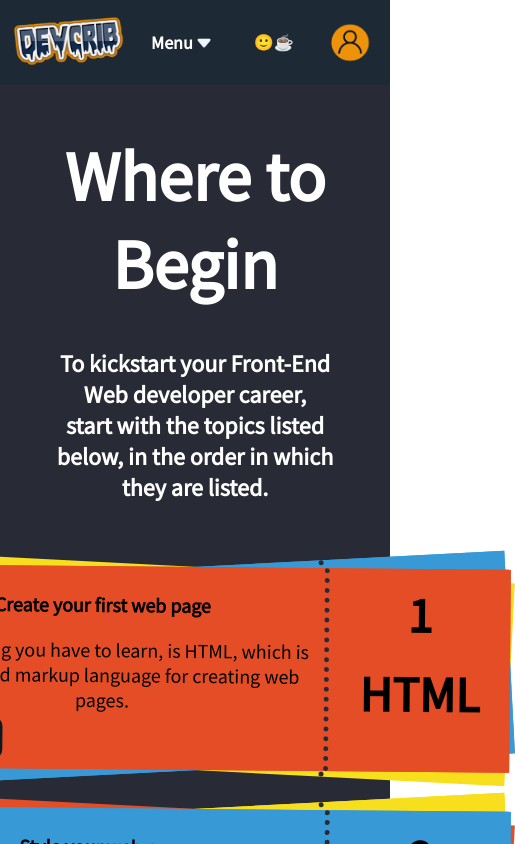
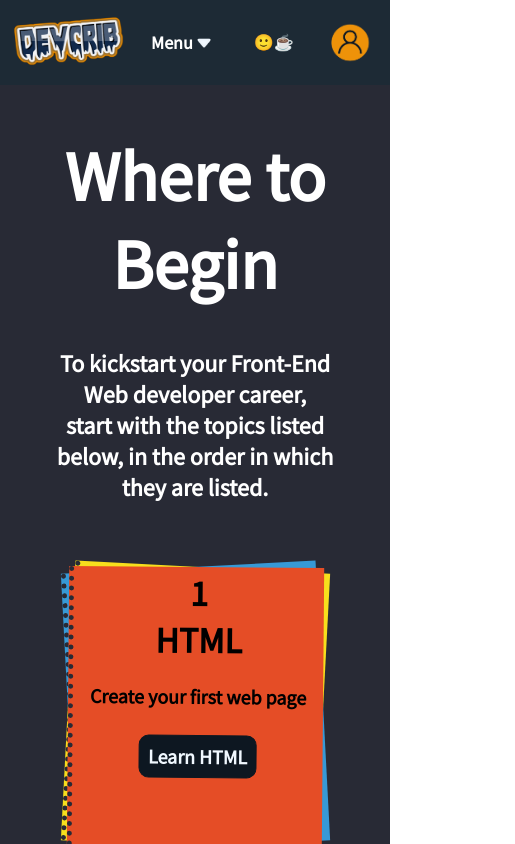
Before and after one commit to michaelo-o/devcribold, a Next.js app: page /infographics/wheretobegin in a window 390 px wide. Shown: the top 844 px of the page, 515 px wide, since content can reach past the window. Built offline with nearby package versions, Linux system fonts and the light colour scheme.

Commit message:
finallyohhhhhh

```diff
--- a/pages/infographics/wheretobegin.js
+++ b/pages/infographics/wheretobegin.js
@@ -24,7 +24,7 @@ const WheretoBegin = () => {
                 <div className={styles.w2bhtml}>
                     <div className={styles.hticketcontainer1}>
                         <div className={styles.w2bhtmlticket}>
-                            <p> </p>
+                            <p> &#32; </p>
                         </div>
                         <div className={styles.w2bhtmlticket2}>
                             <p> </p>
@@ -50,6 +50,10 @@ const WheretoBegin = () => {
                         <div className={styles.w2bhtmlticket6}>
                             <h1>1</h1>
                             <h1>HTML</h1>
+                            <h3>Create your first web page</h3>
+                            <Link href="#">
+                                <a> <h4>Learn HTML</h4></a>
+                            </Link>
                         </div>
                     </div>
                 </div>
@@ -82,6 +86,10 @@ const WheretoBegin = () => {
                         <div className={styles.w2bcssticket6}>
                             <h1>2</h1>
                             <h1>CSS</h1>
+                            <h3>Style your web page</h3>
+                            <Link href="#">
+                                <a> <h4>Learn CSS</h4></a>
+                            </Link>
                         </div>
                     </div>
                 </div>
@@ -114,6 +122,10 @@ const WheretoBegin = () => {
                         <div className={styles.w2bjsticket6}>
                             <h1 style={{ fontSize: "50px" }}>3</h1>
                             <h1>JavaScript</h1>
+                            <h3>Make your web page interactive</h3>
+                            <Link href="#">
+                                <a> <h4>Learn JavaScript</h4></a>
+                            </Link>
                         </div>
                     </div>
                 </div>
--- a/styles/globals.css
+++ b/styles/globals.css
@@ -396,7 +396,7 @@ body {
 }
 
 
-/* MOBILE STYLING!!!!!!!!!!!!!!!!!!!!!!!!!!!!!!!!!!!!!!!!!!!!!!!!!!!!!!!!!!!!!!!!!!!!!!!!!!!!!!!!!!!! */
+/* MOBILE STYLING!!!!!!!!!!!!!!!!!!!!!!!!!!!!!!!!!!!!!!!!!!!!!!!!!!!!!!!!!!!!!!!!!!!!!!!!!!!!!!!!!!!!!!!!!!!!!!!!!! */
 @media only screen and (max-width: 700px) {
   body {
     width: 100%;
@@ -502,12 +502,7 @@ body {
     color: #0d1721;
   }
 
-  .rightlearncss h1 {
-    font-size: 80px;
-    line-height: 1.5;
-  }
-
-  .leftlearnhtml h1 {
+  .rightlearncss h1, .leftlearnhtml h1 {
     font-size: 80px;
     line-height: 1.5;
   }
@@ -515,17 +510,13 @@ body {
 
 /* to start diplaying none */
 @media only screen and (max-width: 850px) {
+
+  .rightlearnjs,
+  .leftlearncss,
   .rightlearnhtml {
     display: none;
   }
 
-  .rightlearnjs {
-    display: none;
-  }
-
-  .leftlearncss {
-    display: none;
-  }
 
 }
 
@@ -538,11 +529,7 @@ body {
     line-height: 1.5;
   }
 
-  .rightlearncss h1 {
-    font-size: 60px;
-    line-height: 1.5;
-  }
-
+  .rightlearncss h1,
   .leftlearnhtml h1 {
     font-size: 60px;
     line-height: 1.5;
--- a/styles/navbar.module.css
+++ b/styles/navbar.module.css
@@ -183,38 +183,26 @@
 
 /* mobile styling display none */
 
-.mobilenavstuff {
-    display: none;
-}
-
-.mobileinnertutm {
-    display: none;
-}
-
-.mobileinouter {
-    display: none;
-}
-
-.mobilelogin {
-    display: none;
-}
-
+.mobilenavstuff,
+.mobileinnertutm,
+.mobileinouter,
+.mobilelogin,
 .mobiletutmodal {
     display: none;
 }
 
 
-/* MOBILE STYLING!!!!!!!!!!!!!!!!!!!!!!!!!!!!!!!!!!!!!!!!!!!!!!!!!!!!!!!!!!!!!!!!!!!!!!!!!!!!!!!!!!!! */
+/* MOBILE STYLING!!!!!!!!!!!!!!!!!!!!!!!!!!!!!!!!!!!!!!!!!!!!!!!!!!!!!!!!!!!!!!!!!!!!!!!!!!!!!!!!!!!!!!!!!!!!!!!!!!!!! */
 
 @media only screen and (max-width: 900px) {
-.inouter{
+    .inouter {
         display: flex;
         /* flex-direction: column; */
         justify-content: center;
         align-items: center;
     }
 
-.inouter div{
+    .inouter div {
         width: 50%;
         flex-wrap: wrap;
     }
@@ -222,30 +210,19 @@
 }
 
 
-@media only screen and (max-width: 700px) {
+@media only screen and (max-width: 800px) {
 
-    .leftnavstuff {
-        display: none;
-    }
-
-    .rightnavstuff {
-        display: none;
-    }
-
+    .leftnavstuff,
+    .rightnavstuff,
     .tutmodal {
         display: none;
     }
 
-    .mobileinnertutm {
-        display: inline;
-    }
 
-    .mobileinouter {
-        display: inline;
-    }
-
+    .mobileinnertutm,
+    .mobileinouter,
     .mobiletutmodal {
-        display: inline;
+        display: block;
     }
 
     .navbar {
--- a/styles/wheretobegin.module.css
+++ b/styles/wheretobegin.module.css
@@ -173,7 +173,6 @@
     word-wrap: break-word;
 }
 
-
 /* css ticket 1 */
 
 .w2bcssticket {
@@ -292,6 +291,7 @@
     word-wrap: break-word;
 }
 
+
 /* js ticket 1 */
 
 .w2bjsticket {
@@ -409,6 +409,16 @@
     text-align: center;
     padding: 5%;
     word-wrap: break-word;
+}
+
+
+.w2bjsticket6 h3,
+.w2bjsticket6 h4,
+.w2bcssticket6 h3,
+.w2bcssticket6 h4,
+.w2bhtmlticket6 h3,
+.w2bhtmlticket6 h4 {
+    display: none;
 }
 
 /* what's next */
@@ -554,6 +564,7 @@
 
 
 @media only screen and (max-width: 1160px) {
+    /* /////////////////////////////////////////////////////////////////////////////////////////////////////// */
 
     .wheretobegin {
         color: white;
@@ -588,6 +599,7 @@
 
 @media only screen and (max-width: 750px) {
 
+    /* //////////////////////////////////////////////////////////////////////////////////////////////////////////////// */
     .w2bhtmlticket {
         background-color: #f7df1d;
         color: black;
@@ -817,6 +829,8 @@
         border-left: 5px dotted #282A35;
     }
 
+
+
     .w2bcssticket6 h1 {
         font-size: 50px;
         margin: 0;
@@ -825,6 +839,7 @@
         padding: 5%;
         word-wrap: break-word;
     }
+
 
     /* js ticket 1 */
 
@@ -945,9 +960,82 @@
         word-wrap: break-word;
     }
 
+    .w2bjsticket6 h3,
+    .w2bjsticket6 h4,
+    .w2bcssticket6 h3,
+    .w2bcssticket6 h4,
+    .w2bhtmlticket6 h3,
+    .w2bhtmlticket6 h4 {
+        display: none;
+    }
+
+}
 
 
+@media only screen and (max-width: 700px) {
+    /* ///////////////////////////////////////////////////////////////////////////////////////////////////// */
 
 
+    .w2bhtmlticket,
+    .w2bhtmlticket3,
+    .w2bhtmlticket5,
+    .w2bcssticket,
+    .w2bcssticket3,
+    .w2bcssticket5,
+    .w2bjsticket,
+    .w2bjsticket3,
+    .w2bjsticket5 {
+        display: none;
+    }
+
+
+    .w2bhtmlticket6>h1,
+    .w2bjsticket6>h1,
+    .w2bcssticket6>h1 {
+        font-size: 36px !important;
+        padding: 1px;
+        margin: 0;
+    }
+
+
+    .w2bjsticket6,
+    .w2bjsticket4,
+    .w2bjsticket2,
+    .w2bcssticket6,
+    .w2bcssticket4,
+    .w2bcssticket2,
+    .w2bhtmlticket6,
+    .w2bhtmlticket4,
+    .w2bhtmlticket2 {
+        color: black;
+        height: 275px;
+        width: 250px;
+        border-left: 5px dotted #282A35;
+    }
+
+    .w2bjsticket6 h3,
+    .w2bhtmlticket6 h3,
+    .w2bcssticket6 h3 {
+        display: block;
+        font-size: 20px;
+        text-align: center;
+        word-wrap: break-word;
+    }
+
+    .w2bjsticket6 h4,
+    .w2bhtmlticket6 h4,
+    .w2bcssticket6 h4 {
+        display: block;
+        font-size: 20px;
+        margin-left: auto;
+        margin-right: auto;
+        border-radius: 10px;
+        padding: 8px 8px;
+        width: fit-content;
+        background-color: #0d1721;
+        color: aliceblue;
+        word-wrap: break-word;
+        border: .5px solid #0d1721;
+    }
 
 }
```
Lines whose indentation alone changed are shown as unchanged.
